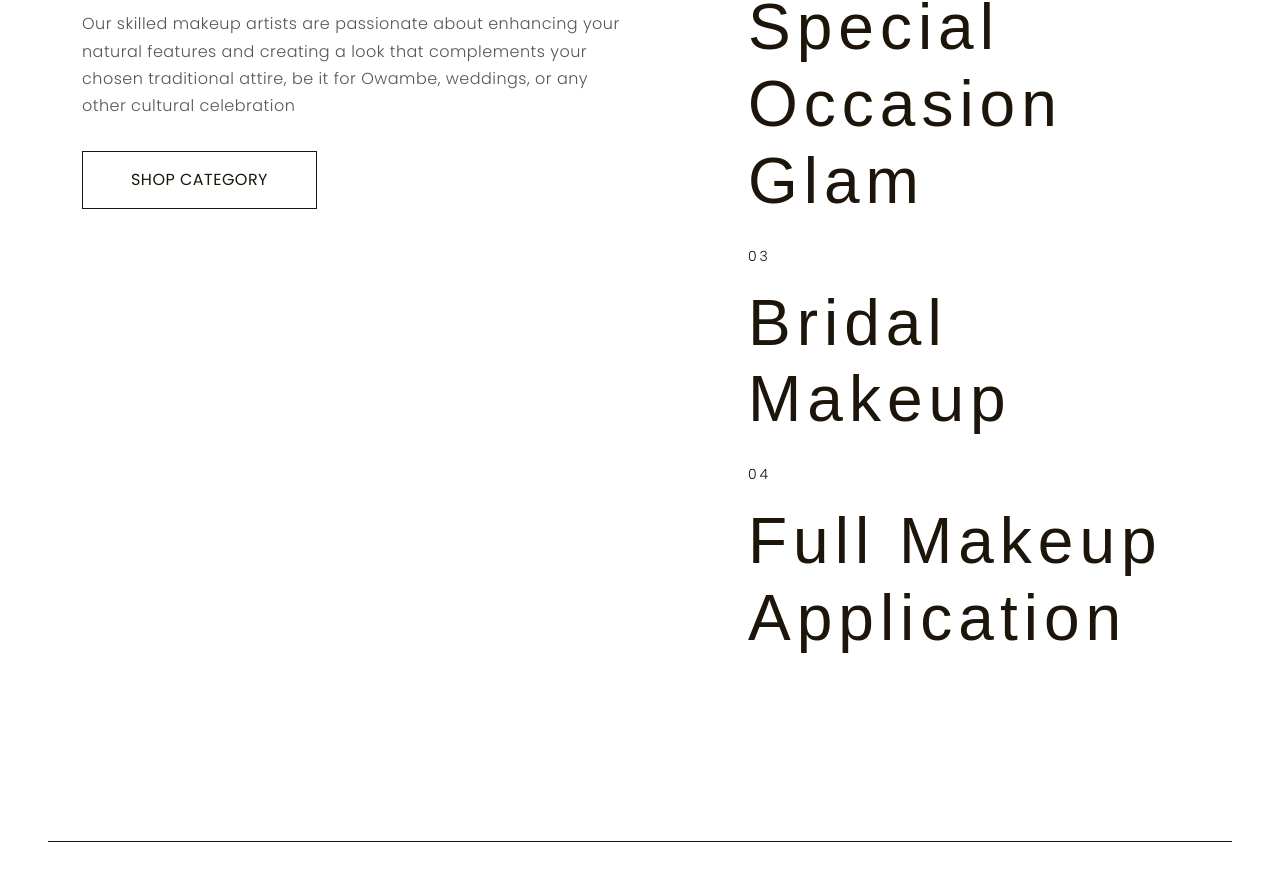
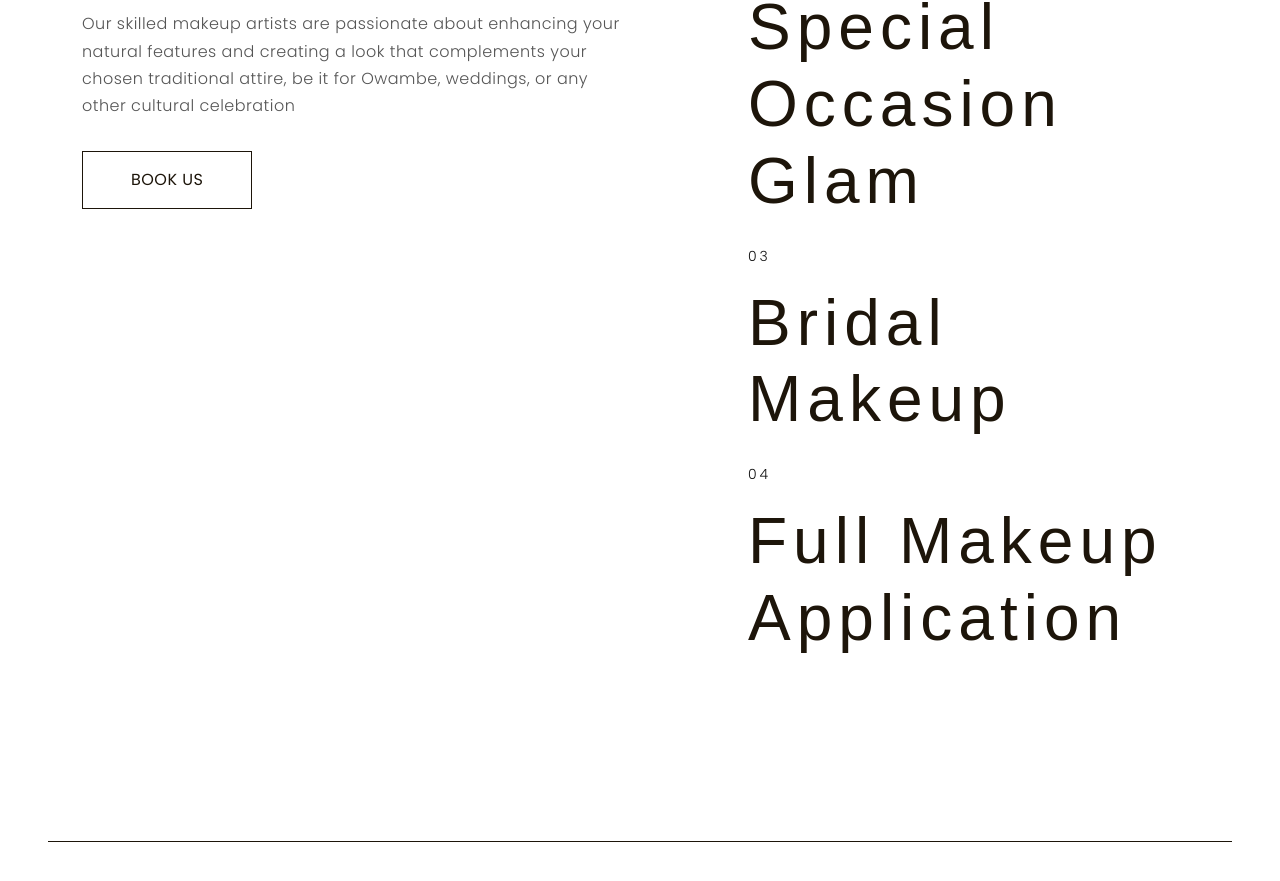
Before and after one commit to Gigx267/HESHA-ARTISTRY-COSMETICS, a plain HTML site: page index.html in a window 1280 px wide. Shown: the part 1438-2319 px from the top of the page. Drawn offline with nearby package versions, Linux system fonts and the light colour scheme; a web font is replaced by a local one.

Commit message:
index.html

```diff
--- a/index.html
+++ b/index.html
@@ -235,7 +235,7 @@
                   <img src="b3.jpg" alt="banner" class="img-fluid ">
                 </div>
                 <p class="mt-3">Our skilled makeup artists are passionate about enhancing your natural features and creating a look that complements your chosen traditional attire, be it for Owambe, weddings, or any other cultural celebration </p>
-                <a href="" class="btn btn-outline-dark text-uppercase mt-2 mt-lg-3">Shop category</a>
+                <a href="" class="btn btn-outline-dark text-uppercase mt-2 mt-lg-3">Book Us </a>
 
               </div>
               <div class="tab-pane fade" id="2-tab-pane" role="tabpanel" aria-labelledby="2-tab"
```
